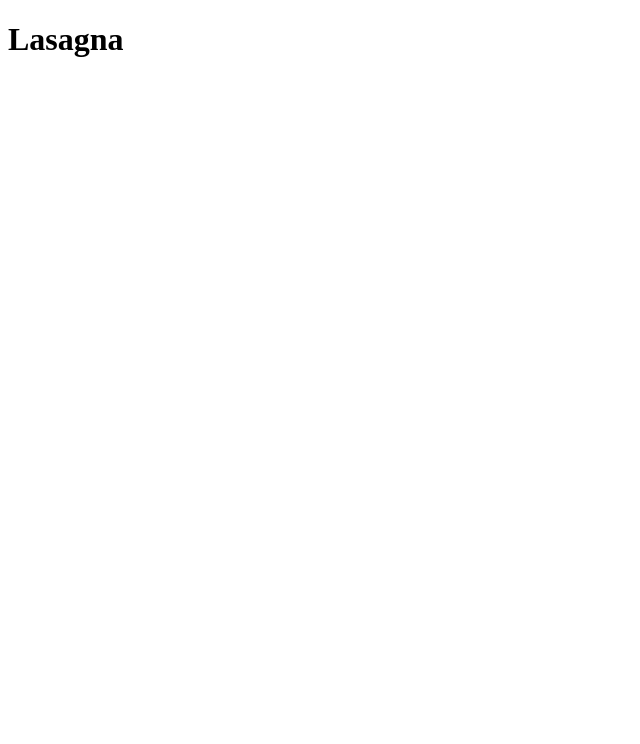
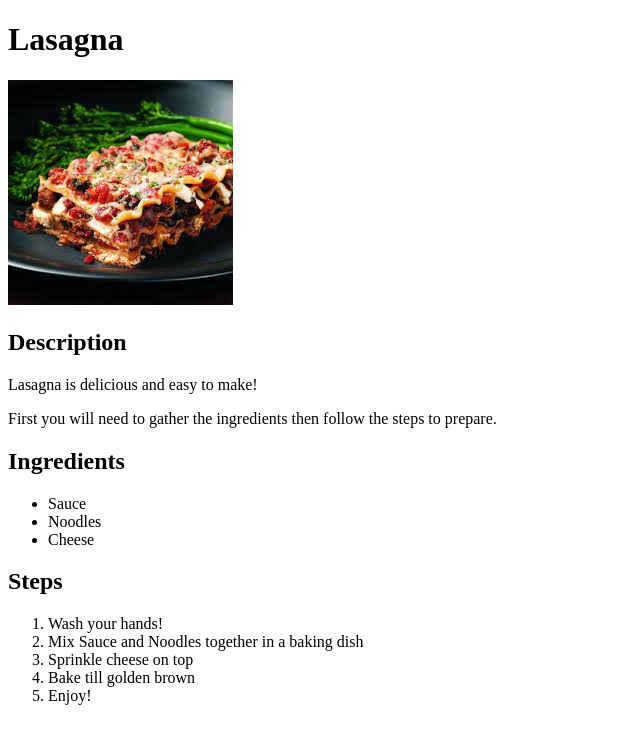
Before and after one commit to phnx-create/odin-recipes, a plain HTML site: page recipes/lasagna.html in a window 1280 px wide. Shown: the whole page, without its empty margins (0-640 px from the left). Drawn offline with Linux system fonts and the light colour scheme.

Commit message:
Add lasagna.html

```diff
--- a/recipes/lasagna.html
+++ b/recipes/lasagna.html
@@ -7,5 +7,24 @@
 </head>
 <body>
     <h1>Lasagna</h1>
+    <img src="..\images\lasagna.jpg" alt="Lasagna">
+    <h2>Description</h2>
+    <p>Lasagna is delicious and easy to make!</p>
+    <p>First you will need to gather the ingredients then follow the steps to prepare.</p>
+    <h2>Ingredients</h3>
+        <ul>
+            <li>Sauce</li>
+            <li>Noodles</li>
+            <li>Cheese</li>
+        </ul>
+    <h2>Steps</h3>
+        <ol>
+            <li>Wash your hands!</li>
+            <li>Mix Sauce and Noodles together in a baking dish</li>
+            <li>Sprinkle cheese on top</li>
+            <li>Bake till golden brown</li>
+            <li>Enjoy!</li>
+        </ol>
+
 </body>
 </html>
```
Also changed, not shown: images/lasagna.jpg (added), 1 other file.
